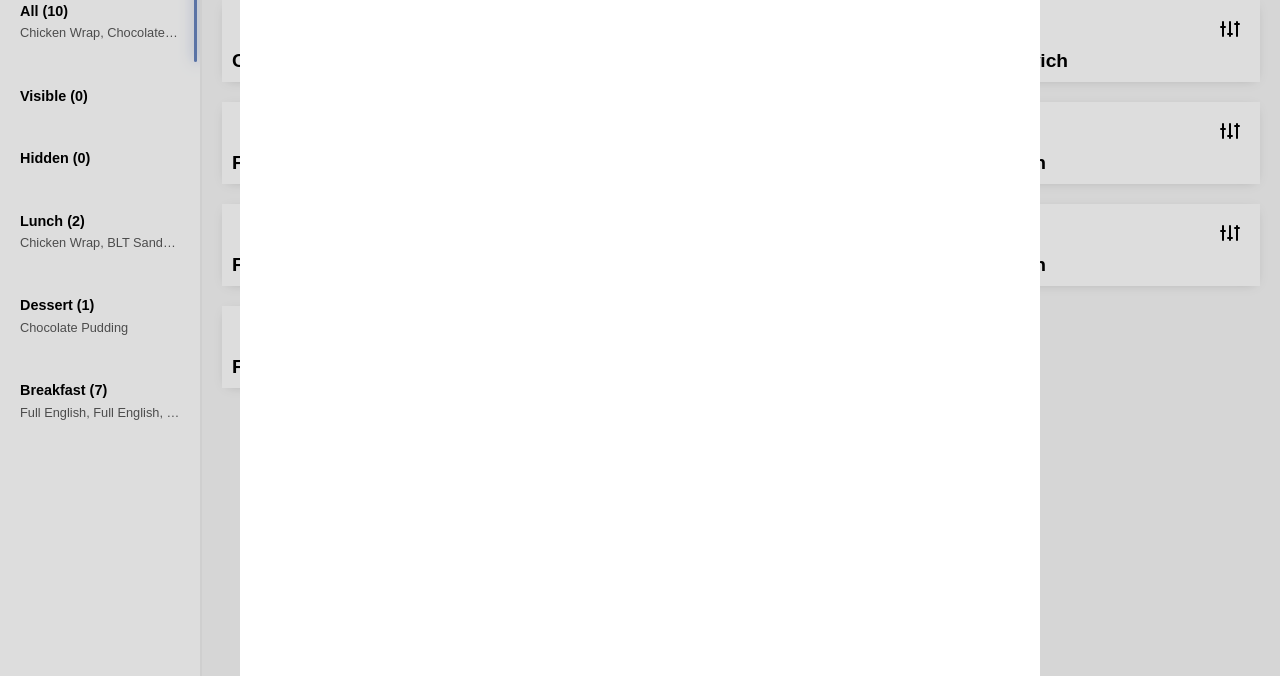
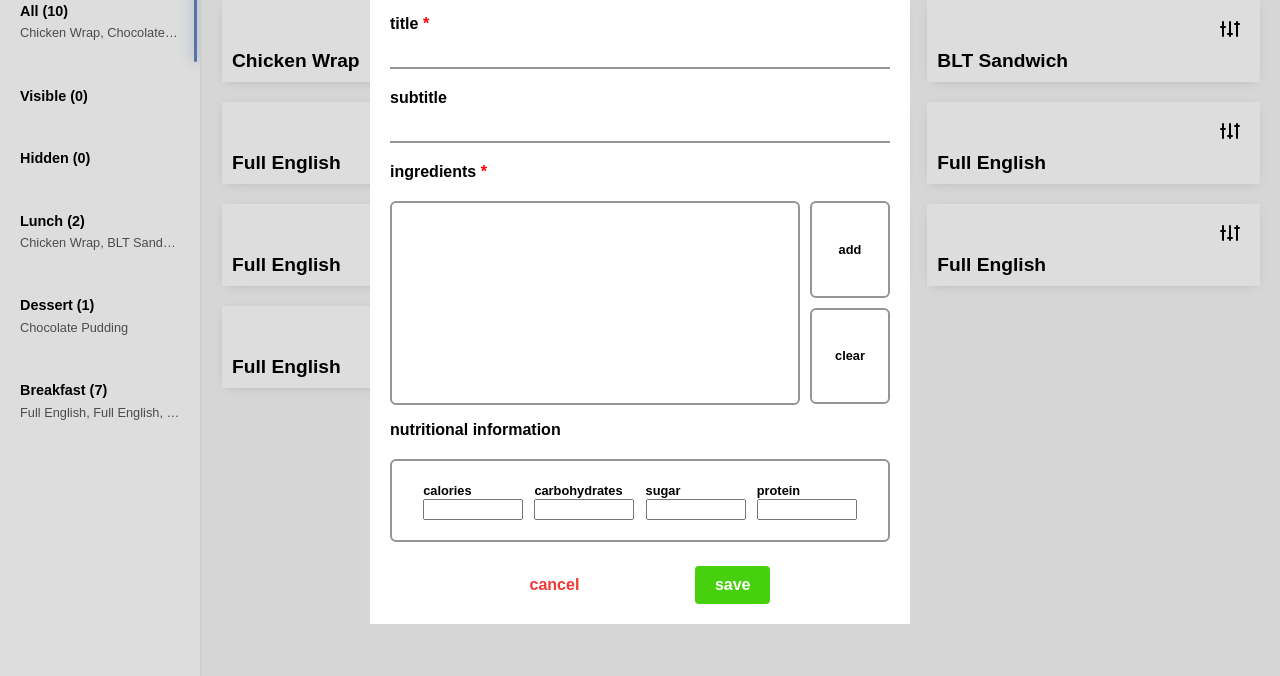
Before and after one commit to karlcridland/Menu-Creator, a plain HTML site: page public/index.html in a window 1280 px wide. Shown: the part 124-800 px from the top of the page. Drawn offline with Linux system fonts and the light colour scheme.

Commit message:
Basic form design created.

```diff
--- a/public/css/edit-item.css
+++ b/public/css/edit-item.css
@@ -1,9 +1,15 @@
+:root{
+    --border-color: #959595;
+}
+
 #edit-item-container{
     position: absolute;
     left: 0;
     top: 0;
     width: 100%;
     height: 100%;
+    margin: 0;
+    padding: 0;
     background-color: #0002;
     transform: translateX(100%);
     transition: ease opacity 300ms;
@@ -12,9 +18,135 @@
 }
 
 #edit-item{
-    width: 800px;
-    max-width: 100%;
-    height: 100%;
+    width: 500px;
+    max-width: calc(100% - 80px);
+    height: fit-content;
+    max-height: calc(100% - 80px);
     background-color: #fff;
     margin: auto;
+    display: flex;
+    flex-direction: column;
+    justify-content: space-between;
+    padding: 20px;
 }
+
+#edit-item>input{
+    border: unset;
+    border-bottom: 2px solid var(--border-color);
+    padding: 6px 8px;
+    font-size: 1.2rem;
+    margin: 20px auto;
+    margin-top: 0;
+    width: -webkit-fill-available;
+}
+
+#edit-item>h1{
+    font-family: sans-serif;
+    margin: 0;
+    margin-bottom: 30px;
+}
+
+#edit-item>h6{
+    font-family: sans-serif;
+    margin: 0;
+    font-size: 1rem;
+}
+
+#edit-item>h6>span{
+    color: #f00;
+}
+
+#edit-item-ingredients-wrapper{
+    display: flex;
+    flex-direction: row;
+    justify-content: space-between;
+    position: relative;
+    margin: 20px auto;
+    width: -webkit-fill-available;
+    min-height: 200px;
+}
+
+#edit-item-ingredients{
+    position: relative;
+    height: 100%;
+    flex-grow: 1;
+    border: solid 2px var(--border-color);
+    border-radius: 6px;
+}
+
+#edit-item-ingredients-buttons{
+    position: relative;
+    min-width: 80px;
+    height: calc(100% + 3px);
+    display: flex;
+    flex-direction: column;
+    justify-content: space-between;
+    margin-left: 10px;
+}
+
+#edit-item-ingredients-buttons>button{
+    flex-grow: 1;
+    background-color: unset;
+    border: solid 2px var(--border-color);
+    border-radius: 6px;
+    color: #000;
+    font-size: 0.8rem;
+    font-weight: 900;
+}
+
+#edit-item-ingredients-buttons>div{
+    height: 10px;
+}
+
+#edit-item-nutrition{
+    display: flex;
+    flex-direction: row;
+    justify-content: space-evenly;
+    margin-top: 20px;
+    border: solid 2px var(--border-color);
+    border-radius: 6px;
+    padding: 20px;
+}
+
+#edit-item-nutrition>div{
+    flex-grow: 1;
+    max-width: 100px;
+}
+
+#edit-item-nutrition>div>input{
+    width: -webkit-fill-available;
+}
+
+#edit-item-nutrition>div>label{
+    font-family: sans-serif;
+    color: #000;
+    font-size: 0.8rem;
+    font-weight: 900;
+}
+
+#edit-item-action-buttons{
+    display: flex;
+    flex-direction: row;
+    justify-content: space-evenly;
+    margin: 24px;
+    margin-bottom: 0;
+}
+
+#edit-item-action-buttons>button{
+    border: unset;
+    padding: 10px 20px;
+    border-radius: 4px;
+    cursor: pointer;
+    font-size: 1rem;
+    font-weight: 700;
+}
+
+#edit-item-save{
+    background-color: #46d00e;
+    color: #fff;
+}
+
+#edit-item-cancel{
+    background-color: #0000;
+    color: rgb(241, 55, 55);
+}
--- a/public/index.html
+++ b/public/index.html
@@ -22,14 +22,49 @@
     </div>
     <div id="edit-item-container">
       <div id="edit-item">
+        <h1>create item</h1>
+
+        <h6>title <span>*</span></h6>
         <input id="edit-item-title">
+
+        <h6>subtitle</h6>
         <input id="edit-item-subtitle">
-        <div id="edit-item-ingredients"></div>
+
+        <h6>ingredients <span>*</span></h6>
+        <div id="edit-item-ingredients-wrapper">
+          <div id="edit-item-ingredients"></div>
+          <div id="edit-item-ingredients-buttons">
+            <button>add</button>
+            <div></div>
+            <button>clear</button>
+          </div>
+        </div>
+
+        <h6>nutritional information</h6>
         <div id="edit-item-nutrition">
-          <input id="edit-item-calories">
-          <input id="edit-item-carbohydrates">
-          <input id="edit-item-protein">
+          <div>
+            <label title="calories">calories</label>
+            <input name="calories" id="edit-item-calories">
+          </div>
+          <div>
+            <label title="carbohydrates">carbohydrates</label>
+            <input name="carbohydrates" id="edit-item-carbohydrates">
+          </div>
+          <div>
+            <label title="sugar">sugar</label>
+            <input name="sugar" id="edit-item-sugar">
+          </div>
+          <div>
+            <label title="protein">protein</label>
+            <input name="protein" id="edit-item-protein">
+          </div>
         </div>
+
+        <div id="edit-item-action-buttons">
+          <button id="edit-item-cancel">cancel</button>
+          <button id="edit-item-save">save</button>
+        </div>
+
       </div>
     </div>
   </div>
```
